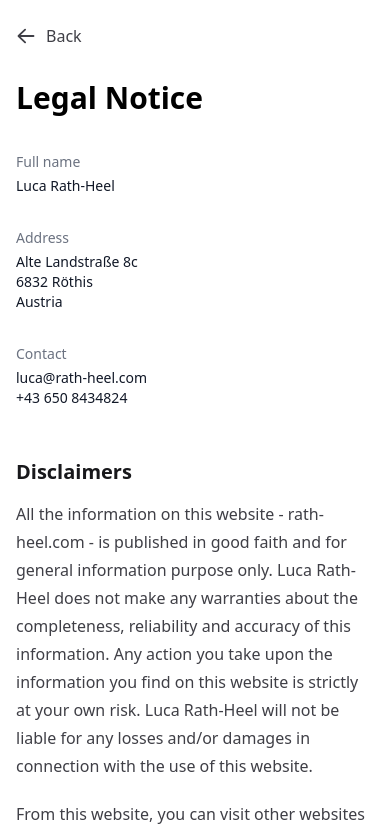
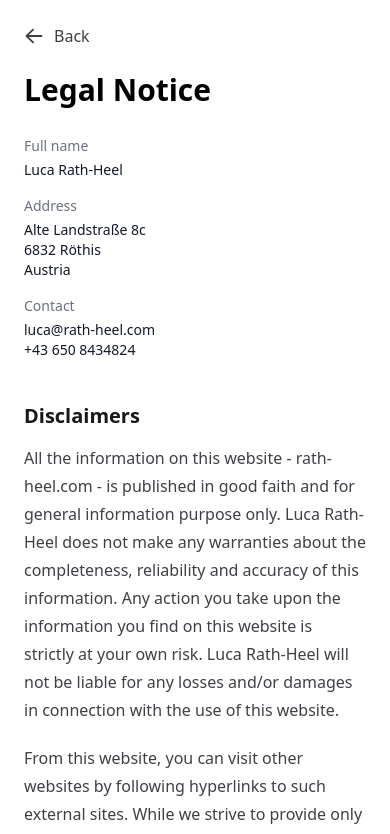
Before and after one commit to luca-rath/rath-heel.com, a Next.js app: page /legal-notice in a window 390 px wide. Shown: the top 834 px of the page. Built offline with nearby package versions, Linux system fonts and the light colour scheme.

Commit message:
Fix offset of navigating

```diff
--- a/app/layout.tsx
+++ b/app/layout.tsx
@@ -15,8 +15,8 @@ export default function RootLayout({ children }: PropsWithChildren) {
                 <div className="relative">
                     <div className="flex min-h-screen flex-col sm:px-8 md:px-12 lg:px-16">
                         <div className="mx-auto w-full max-w-6xl">
-                            <div className="relative px-4 sm:px-8 md:px-12 lg:px-16">
-                                <div className="mx-auto max-w-2xl pt-6 pb-12 sm:py-16 lg:max-w-5xl">{children}</div>
+                            <div className="relative px-6 sm:px-8 md:px-12 lg:px-16">
+                                <div className="mx-auto max-w-2xl lg:max-w-5xl">{children}</div>
                             </div>
                         </div>
 
--- a/app/legal-notice/page.tsx
+++ b/app/legal-notice/page.tsx
@@ -1,9 +1,11 @@
 import Link from '../../components/atoms/link';
 import ArrowLeft from '../../assets/icons/arrow-left.svg';
+import DescriptionListItem from '../../components/atoms/description-list-item';
+import DescriptionList from '../../components/atoms/description-list';
 
 export default function LegalNoticePage() {
     return (
-        <div className="mx-auto max-w-xl">
+        <div className="mx-auto max-w-xl pt-6 sm:pt-12">
             <header>
                 <nav>
                     <Link href="/" className="flex max-w-max items-center gap-2 text-zinc-700 hover:text-zinc-900">
@@ -12,40 +14,28 @@ export default function LegalNoticePage() {
                     </Link>
                 </nav>
 
-                <h1 className="mt-8 text-3xl font-semibold sm:mt-12">Legal Notice</h1>
+                <h1 className="mt-6 text-3xl font-semibold sm:mt-12">Legal Notice</h1>
             </header>
 
             <main className="mt-5 sm:mt-8">
-                <div className="sm:border-t sm:border-gray-200">
-                    <dl className="sm:divide-y sm:divide-gray-200">
-                        <div className="py-4 sm:grid sm:grid-cols-3 sm:gap-4 sm:py-5">
-                            <dt className="text-sm font-medium text-gray-500">Full name</dt>
-                            <dd className="mt-1 text-sm text-gray-900 sm:col-span-2 sm:mt-0">Luca Rath-Heel</dd>
-                        </div>
-                        <div className="py-4 sm:grid sm:grid-cols-3 sm:gap-4 sm:py-5">
-                            <dt className="text-sm font-medium text-gray-500">Address</dt>
-                            <dd className="mt-1 text-sm text-gray-900 sm:col-span-2 sm:mt-0">
+                <DescriptionList>
+                    <DescriptionListItem title="Full name">Luca Rath-Heel</DescriptionListItem>
+                    <DescriptionListItem title="Address">
                         Alte Landstraße 8c
                         <br />
                         6832 Röthis
                         <br />
                         Austria
-                            </dd>
-                        </div>
-                        <div className="py-4 sm:grid sm:grid-cols-3 sm:gap-4 sm:py-5">
-                            <dt className="text-sm font-medium text-gray-500">Contact</dt>
-                            <dd className="mt-1 text-sm text-gray-900 sm:col-span-2 sm:mt-0">
+                    </DescriptionListItem>
+                    <DescriptionListItem title="Contact">
                         luca@rath-heel.com
                         <br />
                         +43 650 8434824
-                            </dd>
-                        </div>
-                    </dl>
-                </div>
+                    </DescriptionListItem>
+                </DescriptionList>
 
                 <div className="prose prose-zinc mt-8 sm:mt-16">
                     <h3>Disclaimers</h3>
-
                     <p>
                         All the information on this website - rath-heel.com - is published in good faith and for general
                         information purpose only. Luca Rath-Heel does not make any warranties about the completeness,
@@ -53,7 +43,6 @@ export default function LegalNoticePage() {
                         on this website is strictly at your own risk. Luca Rath-Heel will not be liable for any losses
                         and/or damages in connection with the use of this website.
                     </p>
-
                     <p>
                         From this website, you can visit other websites by following hyperlinks to such external sites.
                         While we strive to provide only quality links to useful and ethical websites, we have no control
@@ -62,7 +51,6 @@ export default function LegalNoticePage() {
                         without notice and may occur before we have the opportunity to remove a link which may have gone
                         &lsquo;bad&rsquo;.
                     </p>
-
                     <p>
                         Please be also aware that when you leave this website, other sites may have different privacy
                         policies and terms which are beyond our control. Please be sure to check the Privacy Policies of
@@ -71,11 +59,9 @@ export default function LegalNoticePage() {
                     </p>
 
                     <h3>Consent</h3>
-
                     <p>By using this website, you hereby consent to this disclaimer and agree to its terms.</p>
 
                     <h3>Update</h3>
-
                     <p>
                         Should we update, amend or make any changes to this document, those changes will be prominently
                         posted here.
--- a/app/page.tsx
+++ b/app/page.tsx
@@ -5,7 +5,7 @@ import Header from '../components/organisms/header';
 
 export default function Homepage() {
     return (
-        <div className="space-y-16 pt-6 lg:space-y-24">
+        <div className="space-y-16 pt-12 sm:pt-16 lg:space-y-24">
             <Header />
 
             <main className="space-y-24 lg:space-y-32">
--- /dev/null
+++ b/components/atoms/description-list-item.tsx
@@ -0,0 +1,14 @@
+import { PropsWithChildren } from 'react';
+
+type Props = PropsWithChildren<{
+    title: string;
+}>;
+
+export default function DescriptionListItem({ title, children }: Props) {
+    return (
+        <div className="py-2 sm:grid sm:grid-cols-3 sm:gap-4 sm:py-5">
+            <dt className="text-sm font-medium text-gray-500">{title}</dt>
+            <dd className="mt-1 text-sm text-gray-900 sm:col-span-2 sm:mt-0">{children}</dd>
+        </div>
+    );
+}
--- /dev/null
+++ b/components/atoms/description-list.tsx
@@ -0,0 +1,9 @@
+import { PropsWithChildren } from 'react';
+
+export default function DescriptionList({ children }: PropsWithChildren) {
+    return (
+        <div className="sm:border-t sm:border-gray-200">
+            <dl className="sm:divide-y sm:divide-gray-200">{children}</dl>
+        </div>
+    );
+}
--- a/components/atoms/logo-link.tsx
+++ b/components/atoms/logo-link.tsx
@@ -27,7 +27,7 @@ export default function LogoLink({ label, url, Component, ...variants }: Props)
             href={url}
             target="_blank"
             rel="nofollow noreferrer"
-            className="group/logowall-link outline-none transition focus-visible:scale-105"
+            className="group/logowall-link flex h-14 items-center outline-none transition focus-visible:scale-105"
             aria-label={label}
         >
             <Component role="img" className={logoVariants({ ...variants })} />
--- a/components/organisms/footer.tsx
+++ b/components/organisms/footer.tsx
@@ -3,7 +3,7 @@ import Link from '../atoms/link';
 export default function Footer() {
     return (
         <footer className="mt-auto">
-            <div className="mx-auto w-full max-w-6xl border-t border-zinc-100 py-6 sm:py-8">
+            <div className="mx-auto mt-12 w-full max-w-6xl border-t border-zinc-100 py-6 sm:mt-16 sm:mt-12 sm:py-8">
                 <div className="relative px-4 sm:px-8 md:px-12 lg:px-16">
                     <div className="flex flex-col gap-x-24 gap-y-2 sm:flex-row sm:items-center sm:justify-between lg:max-w-5xl">
                         <p className="text-center text-sm text-zinc-400">
```
Lines whose indentation alone changed are shown as unchanged.
